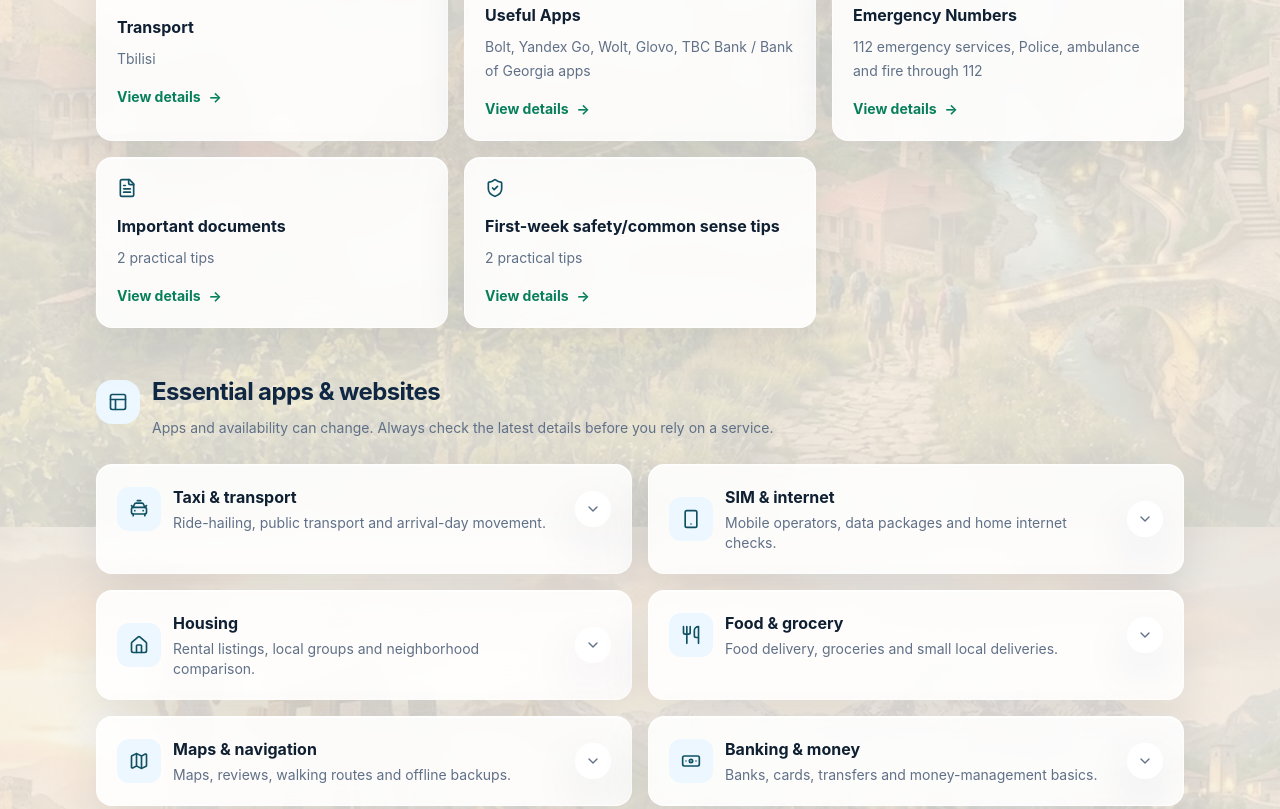
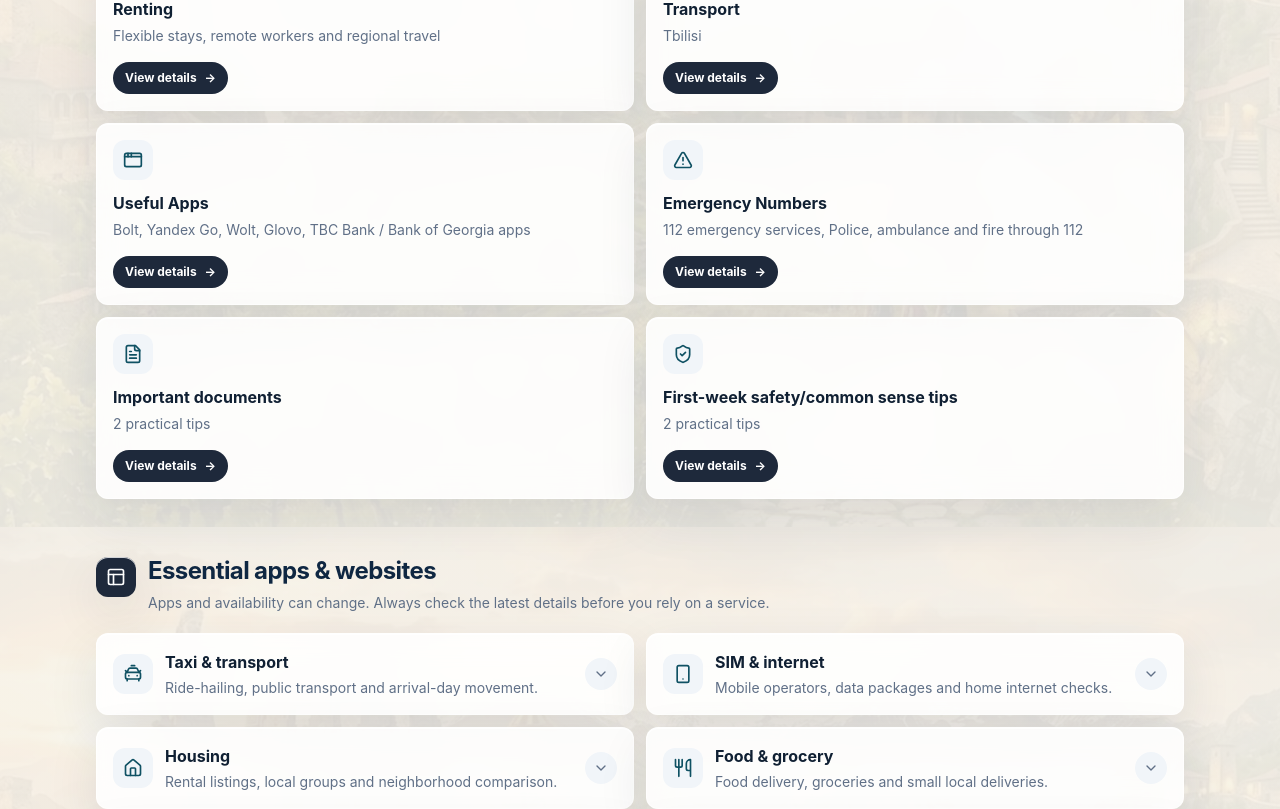
Before and after one commit to cenkerdem763-alt/BeforeYouLand, a React (Vite) app: page /en/georgia in a window 1280 px wide. Shown: the part 1138-1947 px from the top of the page. Built offline with nearby package versions, Linux system fonts and the light colour scheme.

Commit message:
Simplify country information sections

```diff
--- a/src/components/EssentialAppsSection.tsx
+++ b/src/components/EssentialAppsSection.tsx
@@ -77,18 +77,18 @@ export default function EssentialAppsSection({
   const categories = essentialApps[country.key];
 
   return (
-    <section className="mt-12">
+    <section className="mt-14">
       <div className="flex max-w-3xl items-start gap-3">
-        <span className="mt-1 flex h-11 w-11 shrink-0 items-center justify-center rounded-2xl bg-blue-50 text-blue-700">
+        <span className="mt-0.5 flex h-10 w-10 shrink-0 items-center justify-center rounded-xl bg-slate-800 text-white shadow-sm">
           <PanelsTopLeft className="h-5 w-5" aria-hidden="true" />
         </span>
         <div>
-          <h2 className="text-2xl font-bold">{copy.title}</h2>
-          <p className="mt-2 text-sm leading-6 text-muted">{copy.note}</p>
+          <h2 className="text-2xl font-bold tracking-tight">{copy.title}</h2>
+          <p className="mt-1.5 text-sm leading-5 text-muted">{copy.note}</p>
         </div>
       </div>
 
-      <div className="mt-6 grid gap-4 lg:grid-cols-2">
+      <div className="mt-5 grid gap-3 lg:grid-cols-2">
         {categories.map((category) => {
           const Icon = icons[category.key];
           const isOpen = openCategories.has(category.key);
@@ -98,28 +98,28 @@ export default function EssentialAppsSection({
             <div
               key={category.key}
               id={`apps-${category.key}`}
-              className="overflow-hidden rounded-2xl border border-line bg-white shadow-sm transition hover:border-blue-100 hover:shadow-md"
+              className={`overflow-hidden rounded-xl border bg-white shadow-sm transition ${isOpen ? 'border-green-600/30 shadow-md' : 'border-slate-200/80 hover:border-slate-300 hover:shadow-md'}`}
               style={{ scrollMarginTop: '6rem' }}
             >
               <button
                 type="button"
-                className="focus-ring grid w-full grid-cols-[auto_1fr_auto] items-center gap-3 p-4 text-left transition hover:bg-slate-50 sm:p-5"
+                className="focus-ring grid w-full grid-cols-[auto_1fr_auto] items-center gap-3 p-4 text-left transition hover:bg-slate-50/80"
                 aria-expanded={isOpen}
                 aria-controls={panelId}
                 onClick={() => onToggleCategory(category.key)}
               >
-                <span className="flex h-11 w-11 shrink-0 items-center justify-center rounded-xl bg-blue-50 text-blue-700">
+                <span className={`flex h-10 w-10 shrink-0 items-center justify-center rounded-xl transition ${isOpen ? 'bg-green-700 text-white' : 'bg-slate-100 text-blue-700'}`}>
                   <Icon className="h-5 w-5" aria-hidden="true" />
                 </span>
                 <span>
-                  <span className="block text-base font-bold">
+                  <span className="block text-sm font-bold sm:text-base">
                     {essentialCategoryLabels[category.key][language]}
                   </span>
-                  <span className="mt-1 block text-sm leading-5 text-muted">
+                  <span className="mt-1 block text-xs leading-5 text-muted sm:text-sm">
                     {categoryDescriptions[category.key][language]}
                   </span>
                 </span>
-                <span className="flex h-9 w-9 items-center justify-center rounded-full border border-line bg-white text-muted">
+                <span className={`flex h-8 w-8 items-center justify-center rounded-full transition ${isOpen ? 'bg-slate-800 text-white' : 'bg-slate-100 text-muted'}`}>
                   <ChevronDown
                     className={`h-4 w-4 transition ${isOpen ? 'rotate-180 text-blue-700' : ''}`}
                     aria-hidden="true"
@@ -128,7 +128,7 @@ export default function EssentialAppsSection({
               </button>
 
               {isOpen ? (
-                <div id={panelId} className="border-t border-line bg-slate-50/80 p-3 sm:p-4">
+                <div id={panelId} className="border-t border-line bg-slate-50/90 p-3">
                   <div className="grid gap-2">
                     {category.items.map((item) => (
                       <a
--- a/src/pages/CountryPage.tsx
+++ b/src/pages/CountryPage.tsx
@@ -197,7 +197,7 @@ export default function CountryPage() {
 
         <section className="mt-10">
           <h2 className="text-2xl font-bold">{labels.overview}</h2>
-          <div className="mt-5 grid gap-4 md:grid-cols-2 lg:grid-cols-3">
+          <div className="mt-5 grid gap-3 md:grid-cols-2">
             {overview.map((item) => {
               const Icon = item.icon;
               const category = checklistByKey.get(item.checklistCategory);
@@ -207,14 +207,18 @@ export default function CountryPage() {
                 <button
                   key={item.checklistCategory}
                   type="button"
-                  className="focus-ring rounded-2xl border border-line bg-white p-5 text-left shadow-sm transition hover:-translate-y-0.5 hover:border-green-200 hover:shadow-md"
+                  className="focus-ring group flex h-full flex-col rounded-xl border border-slate-200/80 bg-white p-4 text-left shadow-sm transition hover:-translate-y-0.5 hover:border-green-600/30 hover:shadow-md"
                   aria-expanded={isOpen}
                   onClick={() => toggleOverviewCategory(item.checklistCategory)}
                 >
-                  <Icon className="h-5 w-5 text-blue-600" aria-hidden="true" />
-                  <h3 className="mt-4 font-bold">{item.label}</h3>
-                  <p className="mt-2 text-sm leading-6 text-muted">{item.value}</p>
-                  <span className="mt-4 inline-flex items-center gap-2 text-sm font-bold text-green-700">
+                  <span className="flex h-10 w-10 items-center justify-center rounded-xl bg-slate-100 text-blue-700 transition group-hover:bg-green-50 group-hover:text-green-700">
+                    <Icon className="h-5 w-5" aria-hidden="true" />
+                  </span>
+                  <h3 className="mt-3 font-bold leading-snug">{item.label}</h3>
+                  <p className="mt-1.5 text-sm leading-5 text-muted">{item.value}</p>
+                  <span
+                    className={`mt-4 inline-flex w-fit items-center gap-2 rounded-full px-3 py-2 text-xs font-bold text-white transition ${isOpen ? 'bg-green-700' : 'bg-slate-800 group-hover:bg-green-700'}`}
+                  >
                     {isOpen ? hideDetailsLabel[language] : viewDetailsLabel[language]}
                     <span
                       className={`transition-transform ${isOpen ? 'rotate-90' : ''}`}
@@ -224,11 +228,11 @@ export default function CountryPage() {
                     </span>
                   </span>
                   {isOpen && category ? (
-                    <ul className="mt-5 space-y-3 border-t border-line pt-4">
+                    <ul className="mt-4 space-y-2 border-t border-line pt-3">
                       {category.items.map((checklistItem) => (
                         <li
                           key={checklistItem[language]}
-                          className="flex gap-3 rounded-xl bg-slate-50/80 p-3 text-sm leading-6 text-muted"
+                          className="flex gap-2.5 rounded-lg bg-slate-50/90 p-3 text-sm leading-5 text-muted"
                         >
                           <CheckCircle2
                             className="mt-0.5 h-5 w-5 shrink-0 text-green-700"
--- a/src/styles.css
+++ b/src/styles.css
@@ -34,7 +34,7 @@ body {
 .georgia-country-page {
   padding-bottom: 5rem;
   background-image:
-    linear-gradient(rgba(247, 244, 236, 0.87), rgba(247, 244, 236, 0.87)),
+    linear-gradient(rgba(247, 244, 236, 0.93), rgba(247, 244, 236, 0.93)),
     url('/images/georgia-hero.jpg');
   background-position: center center;
   background-size: cover;
```
